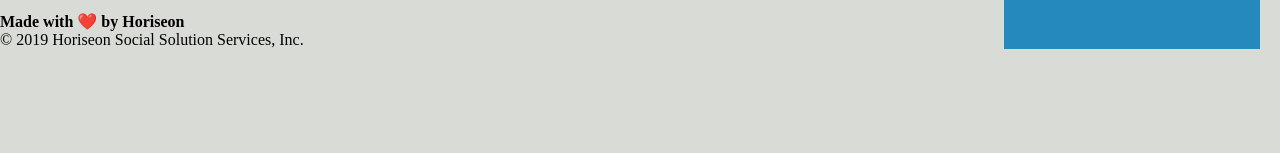
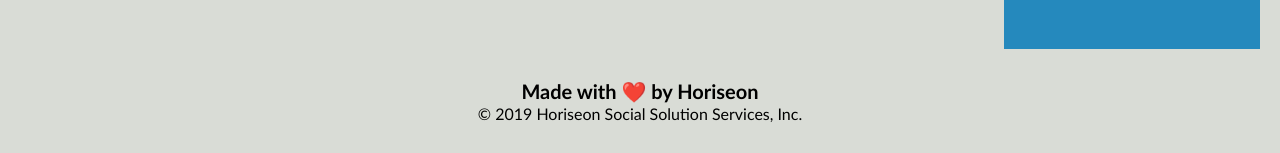
Before and after one commit to jmrao002/HW-Code-Refactor, a plain HTML site: page index.html in a window 1280 px wide. Shown: the part 1870-2023 px from the top of the page. Before the commit the page ends 1919 px from the top, so only its background shows below. Drawn offline with Linux system fonts and the light colour scheme.

Commit message:
centered footer

```diff
--- a/assets/css/style.css
+++ b/assets/css/style.css
@@ -127,13 +127,13 @@ main {
     max-width: 150px;
 }
 
-.footer {
+footer {
     padding: 30px;
     clear: both;
     font-family: 'Trebuchet MS', 'Lucida Sans Unicode', 'Lucida Grande', 'Lucida Sans', Arial, sans-serif;
     text-align: center;
 }
 
-.footer h4 {
+footer h4 {
     font-size: 20px;
 }
```
